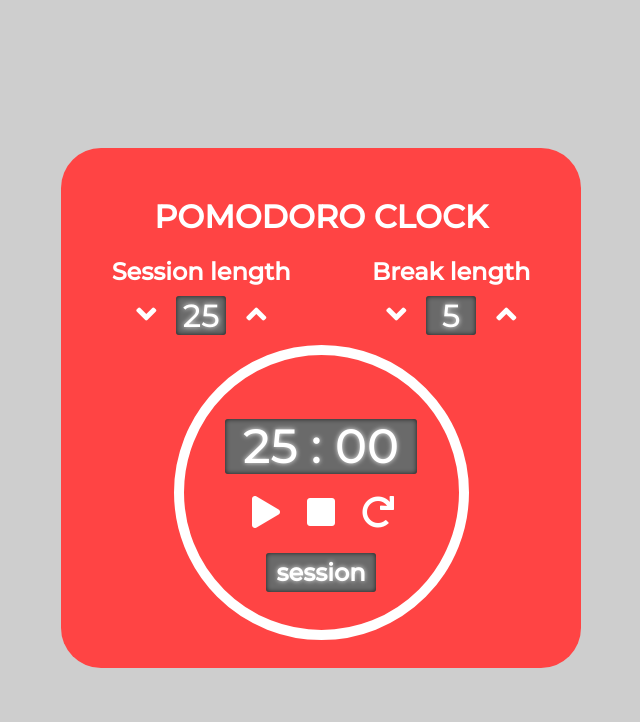
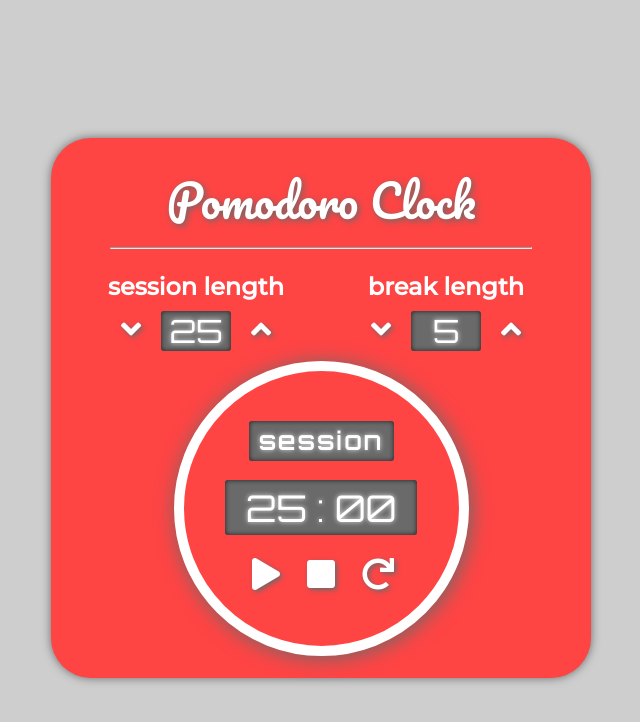
Before and after one commit to jpacsai/Pomodoro_Clock, a React (Create React App) app: page / in a window 1280 px wide. Shown: the top 722 px of the page, without its empty margins (319-959 px from the left). Built offline with nearby package versions, Linux system fonts and the light colour scheme.

Commit message:
style: new font, hr, shadows

```diff
--- a/src/App.js
+++ b/src/App.js
@@ -9,6 +9,7 @@ class App extends Component {
     return (
       <div id='app'>
         <h1 className='title'>Pomodoro Clock</h1>
+        <hr />
         <LengthControl />
         <Display />
       </div>
--- a/src/Display.js
+++ b/src/Display.js
@@ -16,6 +16,7 @@ class Display extends Component {
 
     return (
         <div id='timer-container'>
+          <h2 id='timer-label'>{display.type}</h2>
           <div id='time-left'>{(min < 10 ? '0' + min : min) + ' : ' + (sec < 10 ? '0' + sec : sec)}</div>
           <div id='timer-container-buttons'>
             <button
@@ -47,7 +48,6 @@ class Display extends Component {
               <i className="fas fa-redo"></i>
             </button>
           </div>
-          <h2 id='timer-label'>{display.type}</h2>
           <audio className='clip' id='beep' src='https://res.cloudinary.com/jutzee/video/upload/v1537693352/FCC-pomodoro%20clock/alarm_beep.mp3' preload="auto"></audio>
         </div>
     );
--- a/src/LengthControl.js
+++ b/src/LengthControl.js
@@ -12,7 +12,7 @@ class LengthControl extends Component {
     return (
         <div className='length-container'>
           <section id='session-container'>
-            <h2 id='session-label'>Session length</h2>
+            <h2 id='session-label'>session length</h2>
             <div id='session-set'  className='length-set'>
               <button
                 id='session-decrement'
@@ -34,7 +34,7 @@ class LengthControl extends Component {
             </div>
           </section>
           <section id='break-container'>
-            <h2 id='break-label'>Break length</h2>
+            <h2 id='break-label'>break length</h2>
             <div id='break-set' className='length-set'>
               <button
                 id='break-decrement'
--- a/src/index.css
+++ b/src/index.css
@@ -1,4 +1,4 @@
-@import url('https://fonts.googleapis.com/css?family=Montserrat:500');
+@import url('https://fonts.googleapis.com/css?family=Montserrat:500|Orbitron|Pacifico');
 
 body {
   height: 100vh;
@@ -23,11 +23,20 @@ button:focus {
   align-items: center;
   justify-content: center;
   flex-direction: column;
-  padding: 10px;
+  padding: 20px;
+  box-shadow: 0 0 10px #6a6a6a;
 }
 
 h1 {
-  text-transform: uppercase;
+  font-size: 280%;
+  font-weight: 200;
+  font-family: Pacifico, Montserrat, sans-serif;
+  margin: 0;
+  text-shadow: 2px 2px 6px #6a6a6a;
+}
+
+hr {
+  width: 420px;
 }
 
 .length-container {
@@ -35,11 +44,19 @@ h1 {
   display: flex;
   flex-direction: row;
   justify-content: space-around;
+  margin-top: 15px;
+}
+
+#session-container,
+#break-container {
+  width: 180px;
 }
 
 #break-label,
 #session-label {
   margin: 0;
+  display: flex;
+  justify-content: center;
 }
 
 .length-set {
@@ -58,8 +75,9 @@ h1 {
   background-color: #6a6a6a;
   text-shadow: 0 0 5px rgba(255, 255, 255, 0.842);
   border-radius: 3px;
-  width: 50px;
+  width: 70px;
   box-shadow: inset 0 0 5px #000000b9;
+  font-family: Orbitron, sans-serif;
 }
 
 .control-btn {
@@ -70,6 +88,8 @@ h1 {
   background: none;
   border: none;
   cursor: pointer;
+  text-shadow: 2px 2px 5px #6a6a6a;
+  transition: 250ms;
 }
 
 i {
@@ -93,6 +113,7 @@ i {
   flex-direction: column;
   justify-content: center;
   align-items: center;
+  box-shadow: 2px 2px 20px #6a6a6a;
 }
 
 #time-left {
@@ -101,12 +122,12 @@ i {
   height: 20%;
   width: 70%;
   text-shadow: 0 0 5px rgba(255, 255, 255, 0.842);
-  margin-top: 45px;
   display: flex;
   justify-content: center;
   align-items: center;
-  font-size: 300%;
   box-shadow: inset 0 0 5px #000000b9;
+  font-family: Orbitron, sans-serif;
+  font-size: 230%;
 }
 
 #timer-container-buttons {
@@ -120,7 +141,14 @@ i {
 #timer-label {
   background-color: #6a6a6a;
   border-radius: 3px;
-  padding: 5px 10px;
   text-shadow: 0 0 5px rgba(255, 255, 255, 0.842);
   box-shadow: inset 0 0 5px #000000b9;
+  width: 145px;
+  height: 40px;
+  display: flex;
+  justify-content: center;
+  align-items: center;
+  letter-spacing: 3px;
+  font-family: Orbitron, sans-serif;
+  margin-top: 0;
 }
```
